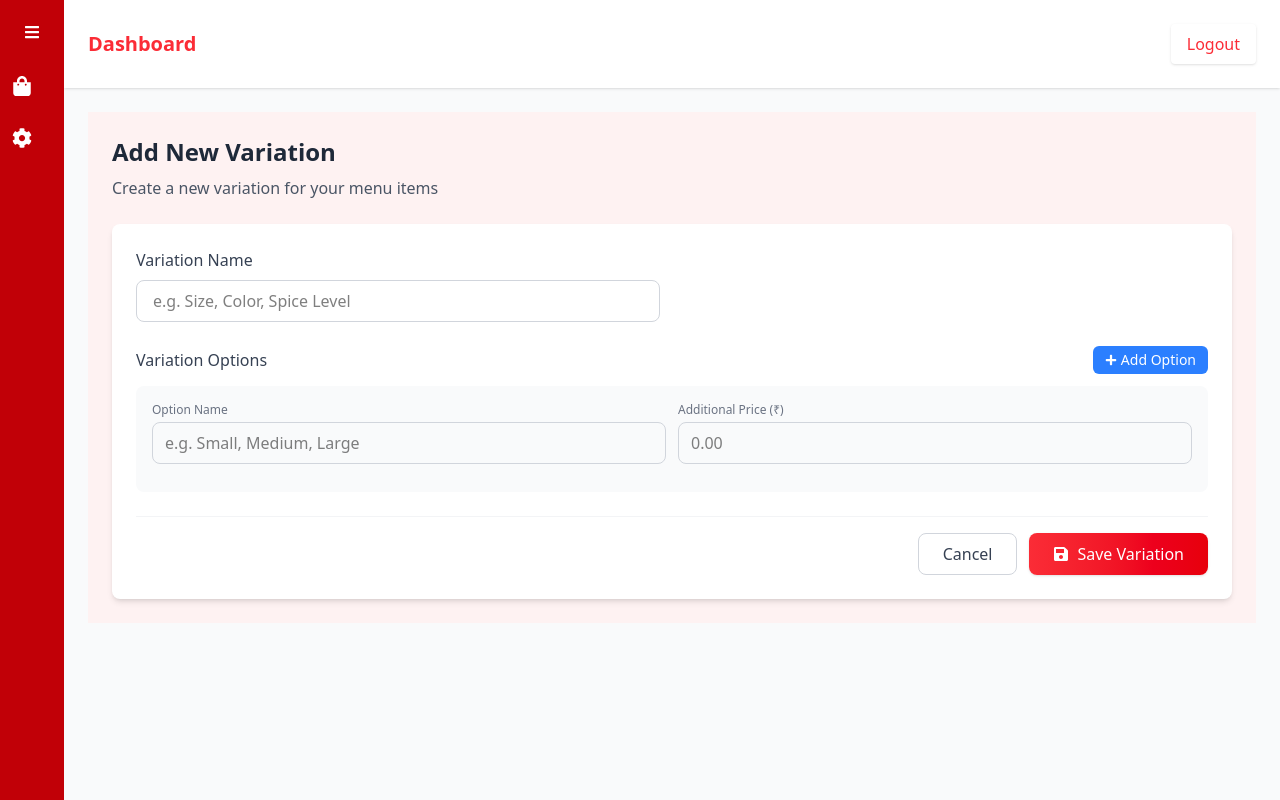
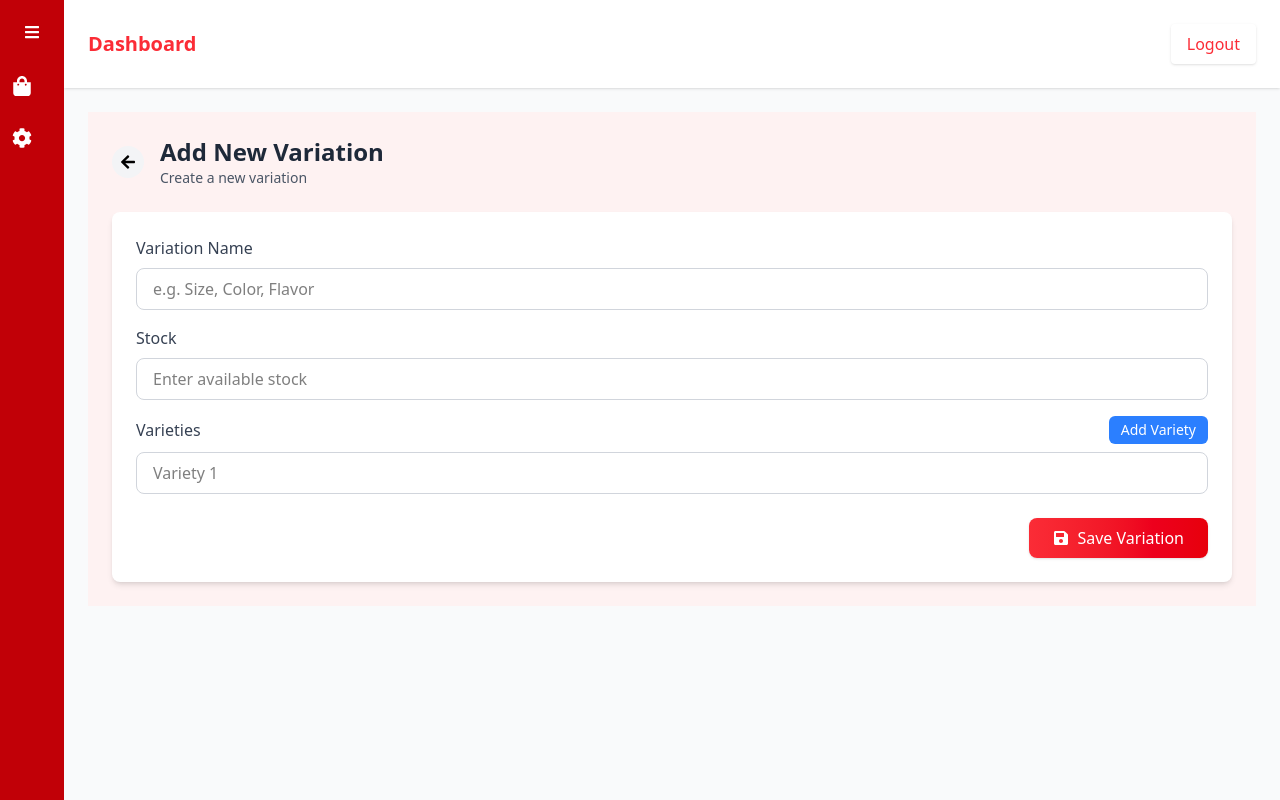
Before and after one commit to Shine-Infosolutions/Zomato_admin, a React (Vite) app: page /dashboard/add-variation in a window 1280 px wide. Built offline with nearby package versions, Linux system fonts and the light colour scheme.

Commit message:
variation chnages

```diff
--- a/src/components/AddVariation.jsx
+++ b/src/components/AddVariation.jsx
@@ -1,21 +1,298 @@
+// // src/components/AddVariation.jsx
+// import React, { useState, useEffect } from "react";
+// import {
+//   FaSave,
+//   FaPlus,
+//   FaTrash,
+//   FaLayerGroup,
+//   FaFilter,
+// } from "react-icons/fa";
+// import { MdOutlineColorLens, MdOutlineLocalDrink } from "react-icons/md";
+// import { useLocation, useNavigate } from "react-router-dom";
+
+// const AddVariation = () => {
+//   const [variationName, setVariationName] = useState("");
+//   const [itemName, setItemName] = useState("");
+//   const [variationStatus, setVariationStatus] = useState("Publish");
+//   const [variationIcon, setVariationIcon] = useState("size");
+//   const [options, setOptions] = useState([{ name: "", price: "" }]);
+//   const [isEditing, setIsEditing] = useState(false);
+//   const [editId, setEditId] = useState(null);
+
+//   const location = useLocation();
+//   const navigate = useNavigate();
+
+//   // Check if we're editing an existing variation
+//   useEffect(() => {
+//     if (location.state && location.state.variation) {
+//       const { id, name, itemName, status, options } = location.state.variation;
+//       setVariationName(name);
+//       setItemName(itemName);
+//       setVariationStatus(status);
+//       setIsEditing(true);
+//       setEditId(id);
+
+//       // If options are available, set them
+//       if (options && Array.isArray(options)) {
+//         setOptions(options.map((opt) => ({ name: opt, price: "0" })));
+//       }
+//     }
+//   }, [location]);
+
+//   const handleAddOption = () => {
+//     setOptions([...options, { name: "", price: "" }]);
+//   };
+
+//   const handleRemoveOption = (index) => {
+//     if (options.length > 1) {
+//       const newOptions = [...options];
+//       newOptions.splice(index, 1);
+//       setOptions(newOptions);
+//     }
+//   };
+
+//   const handleOptionChange = (index, field, value) => {
+//     const newOptions = [...options];
+//     newOptions[index][field] = value;
+//     setOptions(newOptions);
+//   };
+
+//   const handleSubmit = (e) => {
+//     e.preventDefault();
+
+//     const variationData = {
+//       id: isEditing ? editId : Date.now(),
+//       name: variationName,
+//       itemName: itemName,
+//       status: variationStatus,
+//       icon: variationIcon,
+//       options: options.map((opt) => opt.name),
+//     };
+
+//     if (isEditing) {
+//       console.log("Variation updated:", variationData);
+//     } else {
+//       console.log("Variation added:", variationData);
+//     }
+
+//     navigate("/dashboard/variation");
+//   };
+
+//   const iconOptions = [
+//     {
+//       value: "size",
+//       label: "Size",
+//       icon: <FaLayerGroup className="text-amber-500" />,
+//     },
+//     {
+//       value: "spice",
+//       label: "Spice Level",
+//       icon: <FaFilter className="text-red-500" />,
+//     },
+//     {
+//       value: "color",
+//       label: "Color/Topping",
+//       icon: <MdOutlineColorLens className="text-purple-500" />,
+//     },
+//     {
+//       value: "temperature",
+//       label: "Temperature",
+//       icon: <MdOutlineLocalDrink className="text-blue-500" />,
+//     },
+//   ];
+
+//   return (
+//     <div className="p-2 sm:p-6 bg-red-50">
+//       <div className="mb-6">
+//         <h1 className="text-2xl font-bold text-gray-800 mb-2">
+//           {isEditing ? "Update Variation" : "Add New Variation"}
+//         </h1>
+//         <p className="text-gray-600">
+//           {isEditing
+//             ? "Edit variation details"
+//             : "Create a new variation for your menu items"}
+//         </p>
+//       </div>
+
+//       <div className="bg-white rounded-lg shadow-md p-6">
+//         <form onSubmit={handleSubmit}>
+//           <div className="grid grid-cols-1 md:grid-cols-2 gap-6 mb-6">
+//             <div>
+//               <label
+//                 htmlFor="variationName"
+//                 className="block text-gray-700 font-medium mb-2"
+//               >
+//                 Variation Name
+//               </label>
+//               <input
+//                 type="text"
+//                 id="variationName"
+//                 value={variationName}
+//                 onChange={(e) => setVariationName(e.target.value)}
+//                 className="w-full px-4 py-2 rounded-lg border border-gray-300 focus:outline-none focus:ring-2 focus:ring-red-500 focus:border-transparent"
+//                 placeholder="e.g. Size, Color, Spice Level"
+//                 required
+//               />
+//             </div>
+
+//             <div>
+//               <label
+//                 htmlFor="itemName"
+//                 className="block text-gray-700 font-medium mb-2"
+//               >
+//                 Applied To Item
+//               </label>
+//               <input
+//                 type="text"
+//                 id="itemName"
+//                 value={itemName}
+//                 onChange={(e) => setItemName(e.target.value)}
+//                 className="w-full px-4 py-2 rounded-lg border border-gray-300 focus:outline-none focus:ring-2 focus:ring-red-500 focus:border-transparent"
+//                 placeholder="Item this variation applies to"
+//                 required
+//               />
+//             </div>
+
+//             <div>
+//               <label
+//                 htmlFor="variationStatus"
+//                 className="block text-gray-700 font-medium mb-2"
+//               >
+//                 Status
+//               </label>
+//               <select
+//                 id="variationStatus"
+//                 value={variationStatus}
+//                 onChange={(e) => setVariationStatus(e.target.value)}
+//                 className="w-full px-4 py-2 rounded-lg border border-gray-300 focus:outline-none focus:ring-2 focus:ring-red-500 focus:border-transparent"
+//                 required
+//               >
+//                 <option value="Publish">Publish</option>
+//                 <option value="Unpublish">Unpublish</option>
+//               </select>
+//             </div>
+
+//             <div>
+//               <label className="block text-gray-700 font-medium mb-2">
+//                 Variation Icon
+//               </label>
+//               <div className="grid grid-cols-2 sm:grid-cols-4 gap-2">
+//                 {iconOptions.map((icon) => (
+//                   <div
+//                     key={icon.value}
+//                     onClick={() => setVariationIcon(icon.value)}
+//                     className={`flex items-center gap-2 p-2 rounded-lg cursor-pointer border ${
+//                       variationIcon === icon.value
+//                         ? "border-red-500 bg-red-50"
+//                         : "border-gray-200 hover:bg-gray-50"
+//                     }`}
+//                   >
+//                     <div className="p-2 rounded-full bg-gray-100">
+//                       {icon.icon}
+//                     </div>
+//                     <span className="text-sm">{icon.label}</span>
+//                   </div>
+//                 ))}
+//               </div>
+//             </div>
+//           </div>
+
+//           <div className="mb-6">
+//             <div className="flex justify-between items-center mb-3">
+//               <label className="block text-gray-700 font-medium">
+//                 Variation Options
+//               </label>
+//               <button
+//                 type="button"
+//                 onClick={handleAddOption}
+//                 className="flex items-center gap-1 text-sm bg-blue-500 text-white px-3 py-1 rounded-md hover:bg-blue-600"
+//               >
+//                 <FaPlus size={12} /> Add Option
+//               </button>
+//             </div>
+
+//             <div className="bg-gray-50 p-4 rounded-lg">
+//               {options.map((option, index) => (
+//                 <div key={index} className="flex items-center gap-3 mb-3">
+//                   <div className="flex-1">
+//                     <label className="text-xs text-gray-500 mb-1 block">
+//                       Option Name
+//                     </label>
+//                     <input
+//                       type="text"
+//                       value={option.name}
+//                       onChange={(e) =>
+//                         handleOptionChange(index, "name", e.target.value)
+//                       }
+//                       className="w-full px-3 py-2 rounded-lg border border-gray-300 focus:outline-none focus:ring-2 focus:ring-red-500 focus:border-transparent"
+//                       placeholder="e.g. Small, Medium, Large"
+//                       required
+//                     />
+//                   </div>
+//                   <div className="flex-1">
+//                     <label className="text-xs text-gray-500 mb-1 block">
+//                       Additional Price (₹)
+//                     </label>
+//                     <input
+//                       type="number"
+//                       value={option.price}
+//                       onChange={(e) =>
+//                         handleOptionChange(index, "price", e.target.value)
+//                       }
+//                       className="w-full px-3 py-2 rounded-lg border border-gray-300 focus:outline-none focus:ring-2 focus:ring-red-500 focus:border-transparent"
+//                       placeholder="0.00"
+//                       min="0"
+//                       step="0.01"
+//                       required
+//                     />
+//                   </div>
+//                   {options.length > 1 && (
+//                     <button
+//                       type="button"
+//                       onClick={() => handleRemoveOption(index)}
+//                       className="p-2  text-red-600 rounded-md   hover:text-red-900"
+//                     >
+//                       <FaTrash />
+//                     </button>
+//                   )}
+//                 </div>
+//               ))}
+//             </div>
+//           </div>
+
+//           <div className="flex gap-3 justify-end border-t border-gray-100 pt-4">
+//             <button
+//               type="button"
+//               onClick={() => navigate("/dashboard/variation")}
+//               className="px-6 py-2 border border-gray-300 rounded-lg text-gray-700 hover:bg-gray-50 transition-colors"
+//             >
+//               Cancel
+//             </button>
+//             <button
+//               type="submit"
+//               className="flex justify-center items-center gap-2 bg-gradient-to-r from-red-500 to-red-600 text-white px-6 py-2 rounded-lg hover:from-red-600 hover:to-red-700 transition-all shadow-sm"
+//             >
+//               <FaSave />
+//               <span>{isEditing ? "Update" : "Save"} Variation</span>
+//             </button>
+//           </div>
+//         </form>
+//       </div>
+//     </div>
+//   );
+// };
+
+// export default AddVariation;
+
 // src/components/AddVariation.jsx
 import React, { useState, useEffect } from "react";
-import {
-  FaSave,
-  FaPlus,
-  FaTrash,
-  FaLayerGroup,
-  FaFilter,
-} from "react-icons/fa";
-import { MdOutlineColorLens, MdOutlineLocalDrink } from "react-icons/md";
+import { FaSave, FaTrash, FaArrowLeft } from "react-icons/fa";
 import { useLocation, useNavigate } from "react-router-dom";
 
 const AddVariation = () => {
   const [variationName, setVariationName] = useState("");
-  const [itemName, setItemName] = useState("");
-  const [variationStatus, setVariationStatus] = useState("Publish");
-  const [variationIcon, setVariationIcon] = useState("size");
-  const [options, setOptions] = useState([{ name: "", price: "" }]);
+  const [stock, setStock] = useState("");
+  const [varieties, setVarieties] = useState([{ name: "" }]);
   const [isEditing, setIsEditing] = useState(false);
   const [editId, setEditId] = useState(null);
 
@@ -25,36 +302,31 @@ const AddVariation = () => {
   // Check if we're editing an existing variation
   useEffect(() => {
     if (location.state && location.state.variation) {
-      const { id, name, itemName, status, options } = location.state.variation;
+      const { id, name, options } = location.state.variation;
       setVariationName(name);
-      setItemName(itemName);
-      setVariationStatus(status);
+      setStock(options.length || 0);
+      setVarieties(options.map((option) => ({ name: option })));
       setIsEditing(true);
       setEditId(id);
-
-      // If options are available, set them
-      if (options && Array.isArray(options)) {
-        setOptions(options.map((opt) => ({ name: opt, price: "0" })));
-      }
     }
   }, [location]);
 
-  const handleAddOption = () => {
-    setOptions([...options, { name: "", price: "" }]);
+  const handleAddVariety = () => {
+    setVarieties([...varieties, { name: "" }]);
   };
 
-  const handleRemoveOption = (index) => {
-    if (options.length > 1) {
-      const newOptions = [...options];
-      newOptions.splice(index, 1);
-      setOptions(newOptions);
+  const handleRemoveVariety = (index) => {
+    if (varieties.length > 1) {
+      const newVarieties = [...varieties];
+      newVarieties.splice(index, 1);
+      setVarieties(newVarieties);
     }
   };
 
-  const handleOptionChange = (index, field, value) => {
-    const newOptions = [...options];
-    newOptions[index][field] = value;
-    setOptions(newOptions);
+  const handleVarietyChange = (index, value) => {
+    const newVarieties = [...varieties];
+    newVarieties[index].name = value;
+    setVarieties(newVarieties);
   };
 
   const handleSubmit = (e) => {
@@ -63,10 +335,8 @@ const AddVariation = () => {
     const variationData = {
       id: isEditing ? editId : Date.now(),
       name: variationName,
-      itemName: itemName,
-      status: variationStatus,
-      icon: variationIcon,
-      options: options.map((opt) => opt.name),
+      options: varieties.map((v) => v.name),
+      status: "Publish",
     };
 
     if (isEditing) {
@@ -78,46 +348,29 @@ const AddVariation = () => {
     navigate("/dashboard/variation");
   };
 
-  const iconOptions = [
-    {
-      value: "size",
-      label: "Size",
-      icon: <FaLayerGroup className="text-amber-500" />,
-    },
-    {
-      value: "spice",
-      label: "Spice Level",
-      icon: <FaFilter className="text-red-500" />,
-    },
-    {
-      value: "color",
-      label: "Color/Topping",
-      icon: <MdOutlineColorLens className="text-purple-500" />,
-    },
-    {
-      value: "temperature",
-      label: "Temperature",
-      icon: <MdOutlineLocalDrink className="text-blue-500" />,
-    },
-  ];
-
   return (
     <div className="p-2 sm:p-6 bg-red-50">
-      <div className="mb-6">
-        <h1 className="text-2xl font-bold text-gray-800 mb-2">
-          {isEditing ? "Update Variation" : "Add New Variation"}
+      <div className="mb-6 flex items-center">
+        <button
+          onClick={() => navigate("/dashboard/variation")}
+          className="mr-4 p-2 bg-gray-100 rounded-full hover:bg-gray-200"
+        >
+          <FaArrowLeft />
+        </button>
+        <div>
+          <h1 className="text-2xl font-bold text-gray-800">
+            {isEditing ? "Edit Variation" : "Add New Variation"}
           </h1>
-        <p className="text-gray-600">
-          {isEditing
-            ? "Edit variation details"
-            : "Create a new variation for your menu items"}
+          <p className="text-gray-600 text-sm">
+            {isEditing ? "Update variation details" : "Create a new variation"}
           </p>
         </div>
+      </div>
 
-      <div className="bg-white rounded-lg shadow-md p-6">
+      <div className="bg-white rounded-lg shadow-md p-4 sm:p-6">
         <form onSubmit={handleSubmit}>
-          <div className="grid grid-cols-1 md:grid-cols-2 gap-6 mb-6">
-            <div>
+          {/* Variation Name */}
+          <div className="mb-4">
             <label
               htmlFor="variationName"
               className="block text-gray-700 font-medium mb-2"
@@ -130,127 +383,62 @@ const AddVariation = () => {
               value={variationName}
               onChange={(e) => setVariationName(e.target.value)}
               className="w-full px-4 py-2 rounded-lg border border-gray-300 focus:outline-none focus:ring-2 focus:ring-red-500 focus:border-transparent"
-                placeholder="e.g. Size, Color, Spice Level"
+              placeholder="e.g. Size, Color, Flavor"
               required
             />
           </div>
 
-            {/* <div>
+          {/* Stock */}
+          <div className="mb-4">
             <label
-                htmlFor="itemName"
+              htmlFor="stock"
               className="block text-gray-700 font-medium mb-2"
             >
-                Applied To Item
+              Stock
             </label>
             <input
-                type="text"
-                id="itemName"
-                value={itemName}
-                onChange={(e) => setItemName(e.target.value)}
+              type="number"
+              id="stock"
+              value={stock}
+              onChange={(e) => setStock(e.target.value)}
               className="w-full px-4 py-2 rounded-lg border border-gray-300 focus:outline-none focus:ring-2 focus:ring-red-500 focus:border-transparent"
-                placeholder="Item this variation applies to"
+              placeholder="Enter available stock"
+              min="0"
               required
             />
-            </div> */}
-
-            {/* <div>
-              <label
-                htmlFor="variationStatus"
-                className="block text-gray-700 font-medium mb-2"
-              >
-                Status
-              </label>
-              <select
-                id="variationStatus"
-                value={variationStatus}
-                onChange={(e) => setVariationStatus(e.target.value)}
-                className="w-full px-4 py-2 rounded-lg border border-gray-300 focus:outline-none focus:ring-2 focus:ring-red-500 focus:border-transparent"
-                required
-              >
-                <option value="Publish">Publish</option>
-                <option value="Unpublish">Unpublish</option>
-              </select>
-            </div> */}
-
-            {/* <div>
-              <label className="block text-gray-700 font-medium mb-2">
-                Variation Icon
-              </label>
-              <div className="grid grid-cols-2 sm:grid-cols-4 gap-2">
-                {iconOptions.map((icon) => (
-                  <div
-                    key={icon.value}
-                    onClick={() => setVariationIcon(icon.value)}
-                    className={`flex items-center gap-2 p-2 rounded-lg cursor-pointer border ${
-                      variationIcon === icon.value
-                        ? "border-red-500 bg-red-50"
-                        : "border-gray-200 hover:bg-gray-50"
-                    }`}
-                  >
-                    <div className="p-2 rounded-full bg-gray-100">
-                      {icon.icon}
-                    </div>
-                    <span className="text-sm">{icon.label}</span>
-                  </div>
-                ))}
-              </div>
-            </div> */}
           </div>
 
+          {/* Varieties */}
           <div className="mb-6">
-            <div className="flex justify-between items-center mb-3">
+            <div className="flex justify-between items-center mb-2">
               <label className="block text-gray-700 font-medium">
-                Variation Options
+                Varieties
               </label>
               <button
                 type="button"
-                onClick={handleAddOption}
-                className="flex items-center gap-1 text-sm bg-blue-500 text-white px-3 py-1 rounded-md hover:bg-blue-600"
+                onClick={handleAddVariety}
+                className="text-sm bg-blue-500 text-white px-3 py-1 rounded-md hover:bg-blue-600"
               >
-                <FaPlus size={12} /> Add Option
+                Add Variety
               </button>
             </div>
 
-            <div className="bg-gray-50 p-4 rounded-lg">
-              {options.map((option, index) => (
-                <div key={index} className="flex items-center gap-3 mb-3">
-                  <div className="flex-1">
-                    <label className="text-xs text-gray-500 mb-1 block">
-                      Option Name
-                    </label>
+            <div className="space-y-2">
+              {varieties.map((variety, index) => (
+                <div key={index} className="flex items-center gap-2">
                   <input
                     type="text"
-                      value={option.name}
-                      onChange={(e) =>
-                        handleOptionChange(index, "name", e.target.value)
-                      }
-                      className="w-full px-3 py-2 rounded-lg border border-gray-300 focus:outline-none focus:ring-2 focus:ring-red-500 focus:border-transparent"
-                      placeholder="e.g. Small, Medium, Large"
+                    value={variety.name}
+                    onChange={(e) => handleVarietyChange(index, e.target.value)}
+                    className="flex-1 px-4 py-2 rounded-lg border border-gray-300 focus:outline-none focus:ring-2 focus:ring-red-500 focus:border-transparent"
+                    placeholder={`Variety ${index + 1}`}
                     required
                   />
-                  </div>
-                  <div className="flex-1">
-                    <label className="text-xs text-gray-500 mb-1 block">
-                      Additional Price (₹)
-                    </label>
-                    <input
-                      type="number"
-                      value={option.price}
-                      onChange={(e) =>
-                        handleOptionChange(index, "price", e.target.value)
-                      }
-                      className="w-full px-3 py-2 rounded-lg border border-gray-300 focus:outline-none focus:ring-2 focus:ring-red-500 focus:border-transparent"
-                      placeholder="0.00"
-                      min="0"
-                      step="0.01"
-                      required
-                    />
-                  </div>
-                  {options.length > 1 && (
+                  {varieties.length > 1 && (
                     <button
                       type="button"
-                      onClick={() => handleRemoveOption(index)}
-                      className="p-2  text-red-600 rounded-md   hover:text-red-900"
+                      onClick={() => handleRemoveVariety(index)}
+                      className="p-2 text-red-500 hover:text-red-700"
                     >
                       <FaTrash />
                     </button>
@@ -260,17 +448,10 @@ const AddVariation = () => {
             </div>
           </div>
 
-          <div className="flex gap-3 justify-end border-t border-gray-100 pt-4">
-            <button
-              type="button"
-              onClick={() => navigate("/dashboard/variation")}
-              className="px-6 py-2 border border-gray-300 rounded-lg text-gray-700 hover:bg-gray-50 transition-colors"
-            >
-              Cancel
-            </button>
+          <div className="flex justify-end">
             <button
               type="submit"
-              className="flex justify-center items-center gap-2 bg-gradient-to-r from-red-500 to-red-600 text-white px-6 py-2 rounded-lg hover:from-red-600 hover:to-red-700 transition-all shadow-sm"
+              className="flex items-center gap-2 bg-gradient-to-r from-red-500 to-red-600 text-white px-6 py-2 rounded-lg hover:from-red-600 hover:to-red-700 transition-all shadow-sm"
             >
               <FaSave />
               <span>{isEditing ? "Update" : "Save"} Variation</span>
```
Also changed, not shown: src/components/Variation.jsx (+4 -6 lines). Lines whose indentation alone changed are shown as unchanged.
